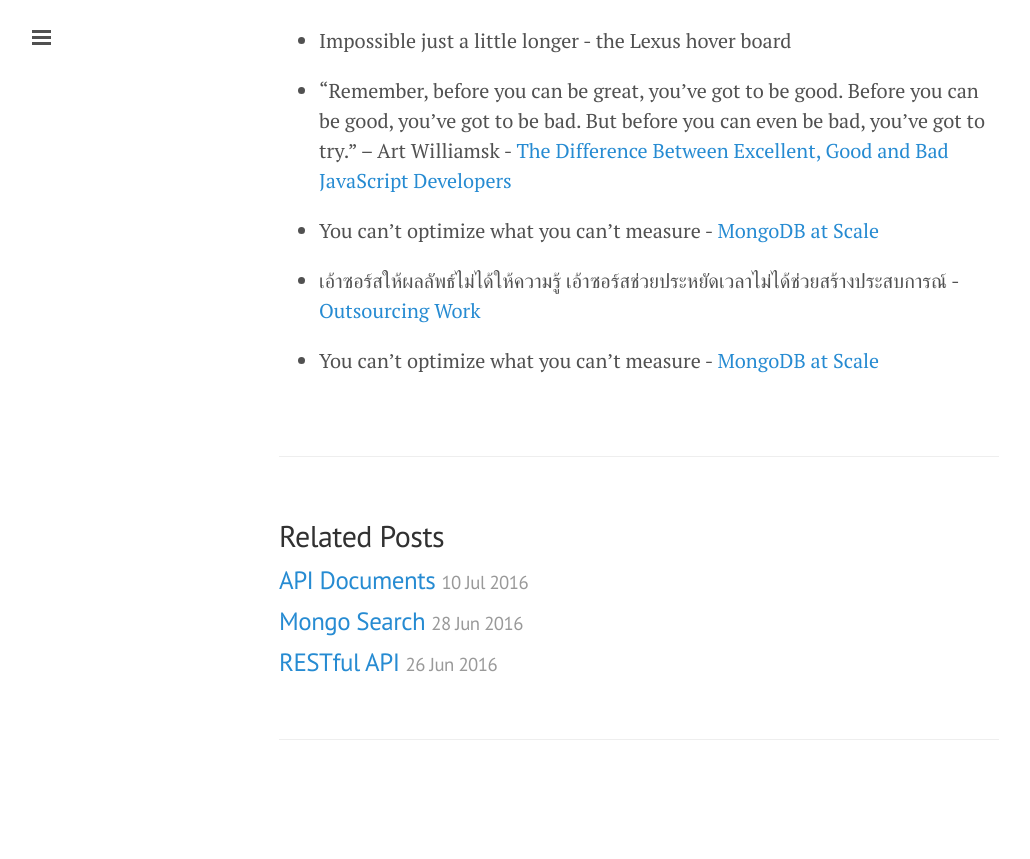
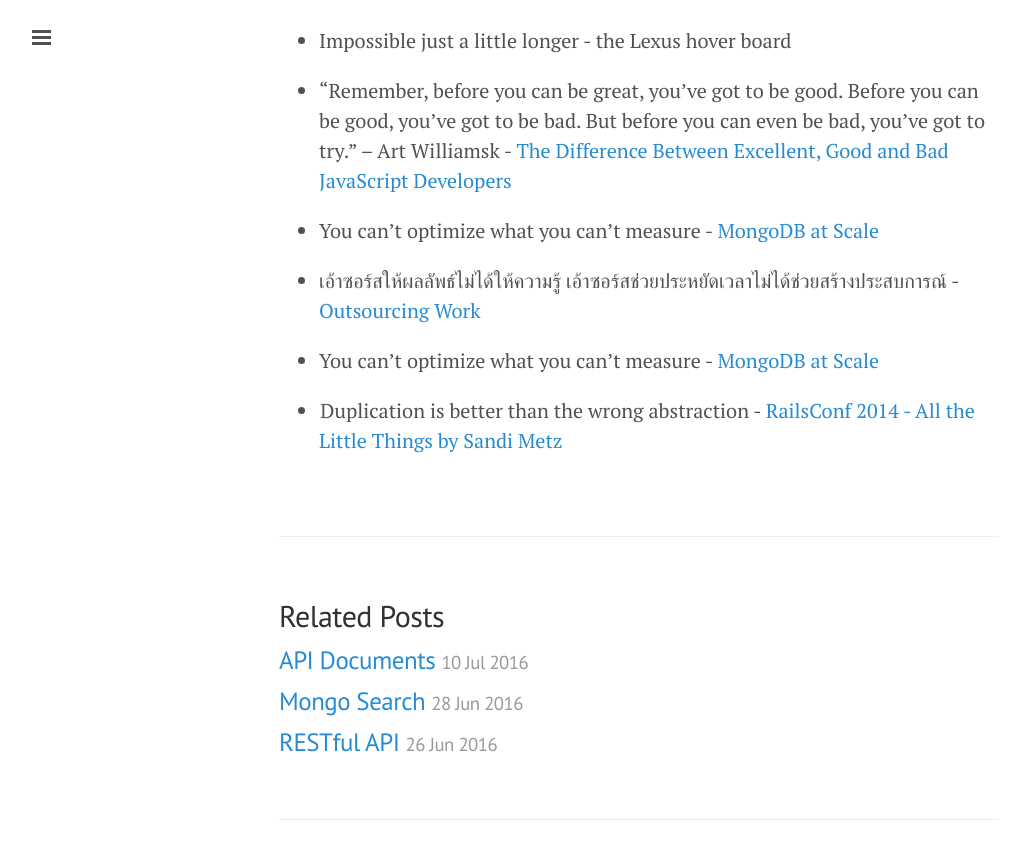
Before and after one commit to ibotdotout/ibotdotout.github.io, a Jekyll site: the page built from _posts/2014-11-26-dev-quotes.md, in a window 1280 px wide and 900 px high, scrolled down 1796 px. Shown: the top 859 px of the window, without its empty margins (1-1031 px from the left). Built offline with Jekyll 4.4.1, drawn with Linux system fonts in a browser that asks for light colours; nearby versions of some CDN libraries; Markdown is read by kramdown in place of the engine named in the settings; comment, search, counter and statistics services are not loaded; before the commit the page ends 2616 px from its top, so only the background shows below that.

Commit message:
update(dev-quote): about duplicate

```diff
--- a/_posts/2014-11-26-dev-quotes.md
+++ b/_posts/2014-11-26-dev-quotes.md
@@ -56,3 +56,5 @@ not dreams. - Rise of the Planet of the Apes
 * เอ้าซอร์สให้ผลลัพธ์ไม่ได้ให้ความรู้ เอ้าซอร์สช่วยประหยัดเวลาไม่ได้ช่วยสร้างประสบการณ์ - [Outsourcing Work](https://medium.com/inspiring-home/outsourcing-work-f269c0233f6f#.lryg8vdxw)
 
 * You can't optimize what you can't measure -  [MongoDB at Scale](https://www.mongodb.com/mongodb-scale)
+
+*  Duplication is better than the wrong abstraction - [RailsConf 2014 - All the Little Things by Sandi Metz](https://www.youtube.com/watch?v=8bZh5LMaSmE)
```
